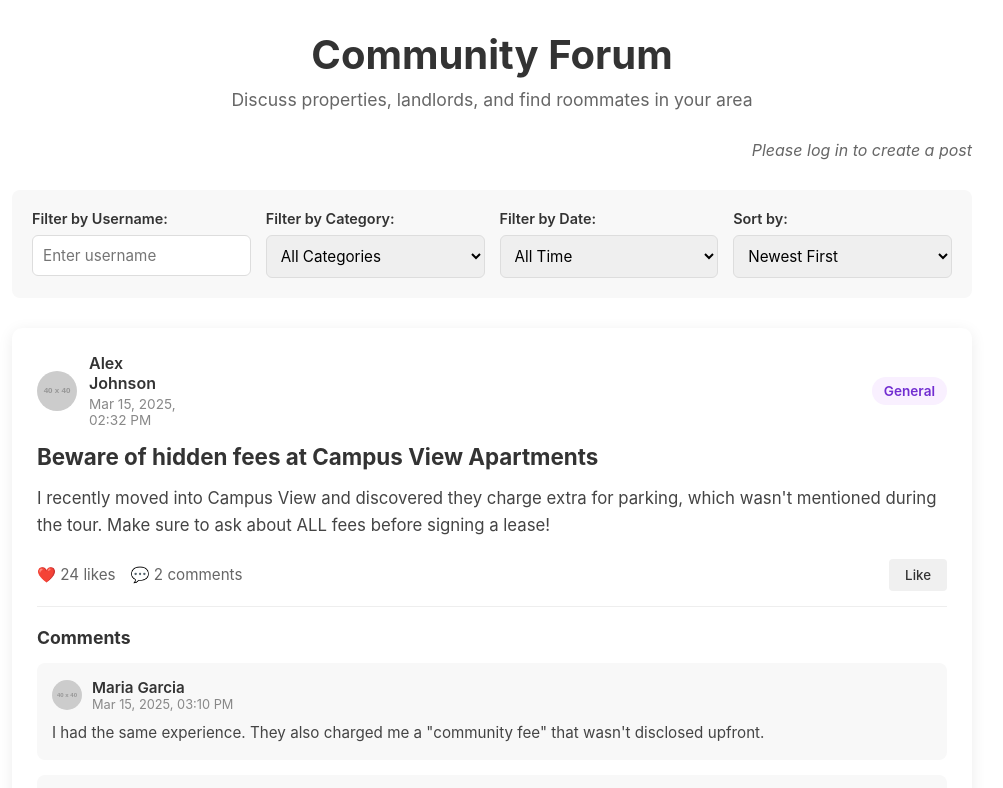
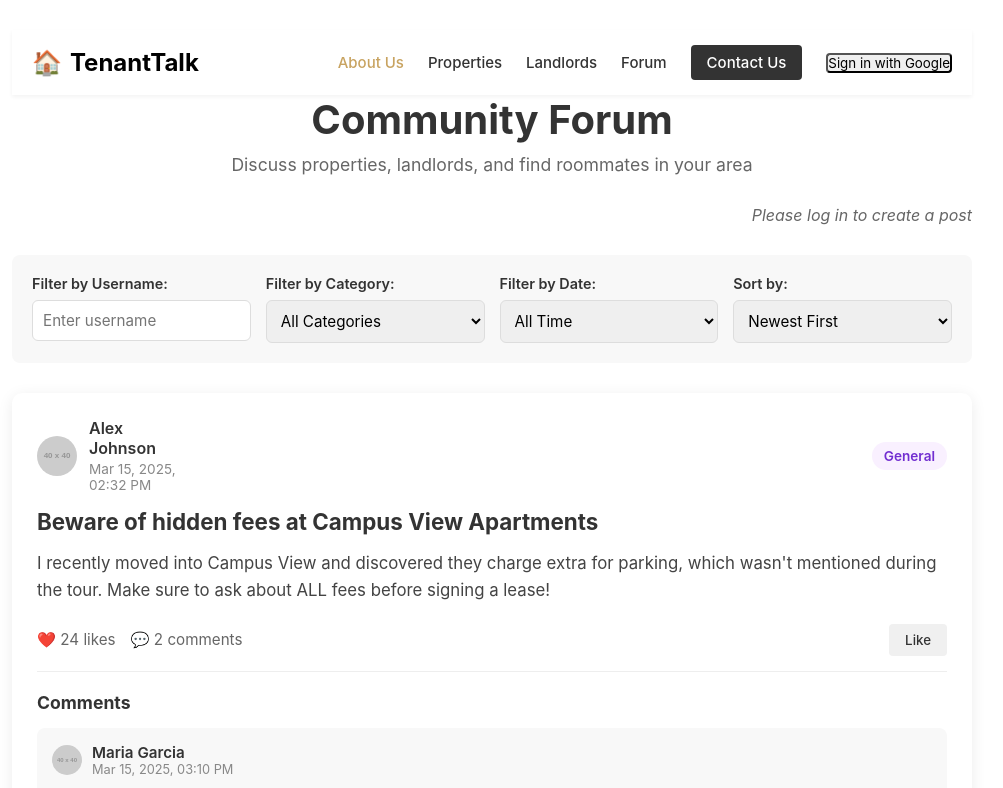
Before and after one commit to thuntxiv/TenantTalk, a React (Create React App) app in the folder tenanttalk/Frontend/: page /forum in a window 1280 px wide. Shown: the top 788 px of the page, without its empty margins (148-1151 px from the left). Built offline with nearby package versions, Linux system fonts and the light colour scheme.

Commit message:
Update Forum.tsx

```diff
--- a/tenanttalk/Frontend/src/pages/Forum.tsx
+++ b/tenanttalk/Frontend/src/pages/Forum.tsx
@@ -1,5 +1,7 @@
 import React, { useState, useEffect } from 'react';
 import { useAuth } from '../components/AuthContext.tsx';
+import Navbar from '../components/navbar.tsx';
+import Footer from '../components/footer.tsx';
 import '../styles/ForumPage.css';
 
 // Types
@@ -274,6 +276,7 @@ const ForumPage: React.FC = () => {
   return (
     <div className="forum-page">
       <div className="forum-header">
+        <Navbar></Navbar>
         <h1>Community Forum</h1>
         <p>Discuss properties, landlords, and find roommates in your area</p>
       </div>
```
